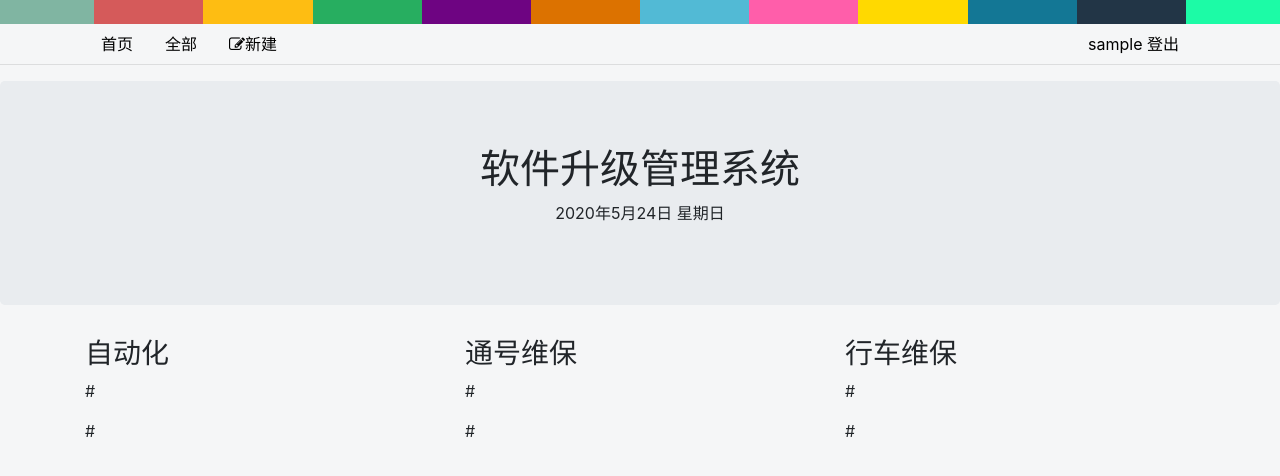
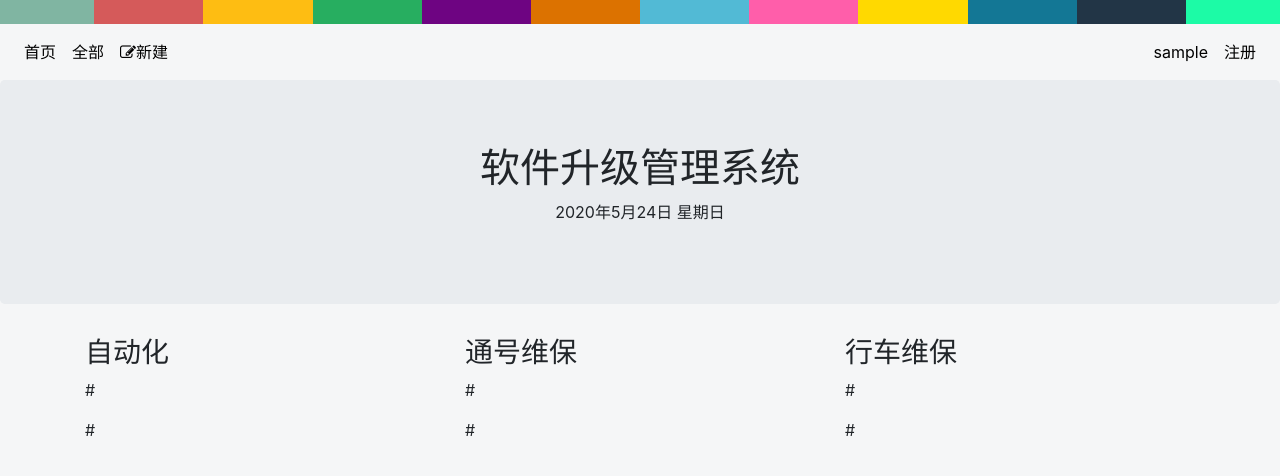
Before and after one commit to qiubinbin/SUMS, a Django app: page /part01/home/ in a window 1280 px wide. Shown: the top 476 px of the page. Run offline with Django 3.2, Linux system fonts and the light colour scheme; the visitor is signed in with stand-in values (Sample User, id 1); some libraries are stand-ins or nearby versions.

Commit message:
2020年5月25日00:31:31 导航栏优化

```diff
--- a/part01/templates/home.html
+++ b/part01/templates/home.html
@@ -9,8 +9,6 @@
         <script type="text/javascript">
          var date = new Date();
          document.write(date.getFullYear() + "年" + (date.getMonth() + 1) + "月" + date.getDate() + "日" + " 星期" + "日一二三四五六".charAt(date.getDay()));
-
-
         </script>
     </p>
 </div>
--- a/part01/templates/note_detail.html
+++ b/part01/templates/note_detail.html
@@ -163,7 +163,7 @@
                         $("#comment_list").prepend(comment_html);
                     }else{
                         //插入回复
-                        var reply_html='<div class="reply"><span>'+data['username']+'</span><span>('+data['comment_time']+')</span><span> 回复 </span><span>'+data['parent']+'</span><div id="comment_'+data['pk']+'">'+data['content']+'</div><a href="javascript:reply('+data['pk']+')">回复</a></div>';
+                        var reply_html='<div class="reply"><span>'+data['username']+'</span><span>('+data['comment_time']+')</span><span> 回复 </span><span>'+data['parent_name']+'</span><div id="comment_'+data['pk']+'">'+data['content']+'</div><a href="javascript:reply('+data['pk']+')">回复</a></div>';
                         $("#root_"+data['root_pk']).append(reply_html);
                     }
                     //清空编辑框内容
--- a/part01/views.py
+++ b/part01/views.py
@@ -50,7 +50,7 @@ def logout(request):
 	user = auth.authenticate(request, username=username, password=password)
 	if user is not None and user.is_active:
 		auth.logout(request, user)
-		return render(request, 'login.html')
+		return render(request, 'home.html')
 	else:
 		pass
 
--- a/part02/models.py
+++ b/part02/models.py
@@ -21,4 +21,4 @@ class Comment(models.Model):
 		return self.content
 
 	class Meta:
-		ordering = ['-comment_time']
+		ordering = ['comment_time']
--- a/templates/base.html
+++ b/templates/base.html
@@ -29,10 +29,9 @@
     <span class="col" style="background-color:#223546">b</span>
     <span class="col" style="background-color:#1CFBA6">b</span>
 </div>
-<div class="container">
-    <nav>
-        <div>
-            <ul class="nav">
+
+<nav class="navbar navbar-expand-lg">
+    <ul class="navbar-nav mr-auto  mt-lg-0">
         <li class="nav-item">
             <a class="nav-link" href="{% url 'home' %}">首页</a>
         </li>
@@ -43,17 +42,29 @@
             <a class="nav-link" data-target="#Modal1" data-toggle="modal" href="#"><i
                     aria-hidden="true" class="fa fa-pencil-square-o"></i>新建</a>
         </li>
-                <li class="nav-item ml-auto"><!--ml-auto居右-->
+    </ul>
+    <ul class="navbar-nav  mt-lg-0">
         {% if user.is_authenticated %}
-                        <a class="nav-link" href="{% url 'login' %}">{{ user.username }} 登出</a>
+            <li class="nav-item dropdown" >
+                <a class="nav-link dropdown-toggl" href="#" id="navbarDropdown" role="button" data-toggle="dropdown" aria-haspopup="true" aria-expanded="false">{{ user.username }}</a>
+                <div class="dropdown-menu" aria-labelledby="navbarDropdown">
+                  <a class="dropdown-item" href="{% url 'logout' %}">退出</a>
+                  <a class="dropdown-item" href="#">预留</a>
+                  <div class="dropdown-divider"></div>
+                  <a class="dropdown-item" href="#">设置</a>
+                </div>
+            </li>
         {% else %}
+            <li class="nav-item" >
                 <a class="nav-link" href="{% url 'login' %}">登录</a>
+            </li>
         {% endif %}
+        <li class="nav-item" >
+            <a class="nav-link" href="{% url 'register' %}">注册</a>
         </li>
     </ul>
-        </div>
 </nav>
-</div>
+
 {# 弹窗 #}
 <div aria-hidden="true" aria-labelledby="exampleModalLabel" class="modal fade" data-backdrop="static" id="Modal1" role="dialog"
      tabindex="-1">
@@ -106,7 +117,6 @@
         </div>
     </div>
 </div>
-<hr style="margin-top:0px;">
 {% block content %}{% endblock %}
 {% block script_extends %}{% endblock %}
 </body>
```
Lines whose indentation alone changed are shown as unchanged.
